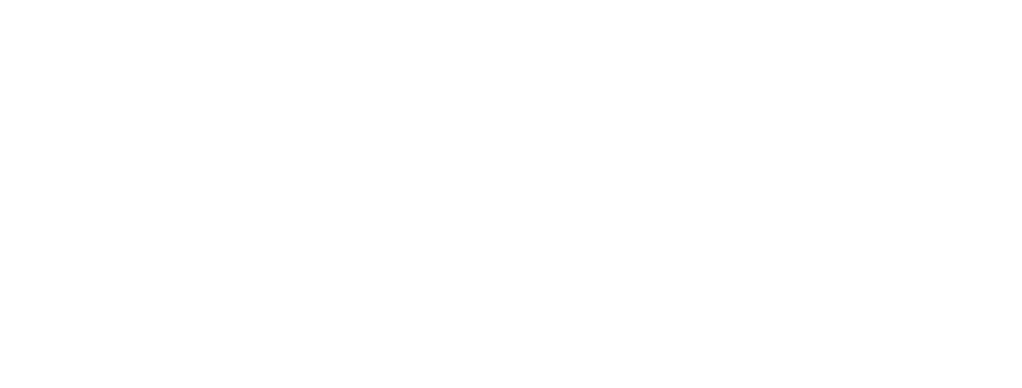
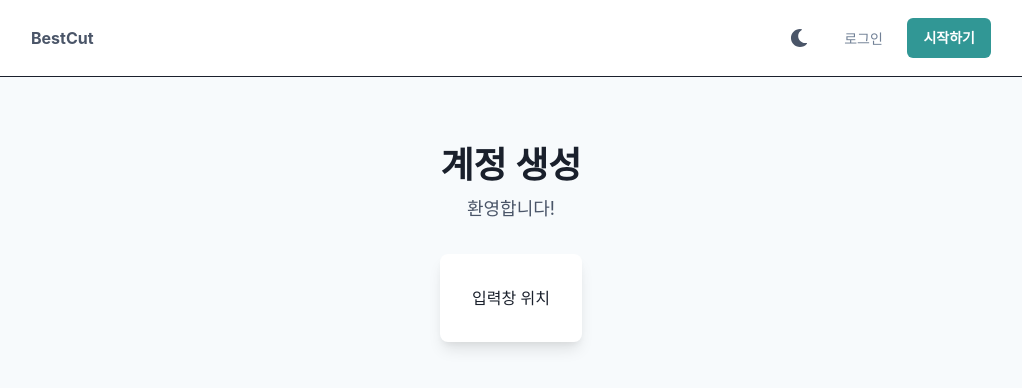
Before and after one commit to kmww/MovieScene, a React (Create React App) app in the folder project/front/: page /signup in a window 1280 px wide. Before the commit this address had no page. Shown: the top 388 px of the page, without its empty margins (129-1151 px from the left). Built offline with nearby package versions, Linux system fonts and the light colour scheme.

Commit message:
feat: 회원가입 페이지 구현

```diff
--- a/project/front/src/App.tsx
+++ b/project/front/src/App.tsx
@@ -4,6 +4,7 @@
 import { BrowserRouter, Route, Routes } from 'react-router-dom';
 import MainPage from './pages/main';
 import FilmDetail from './pages/filmDetail';
+import SignUp from './pages/signUp';
 
 const apolloClient = createApolloClient();
 
@@ -13,6 +14,7 @@
       <BrowserRouter>
         <Routes>
           <Route path="/" element={<MainPage />} />
+          <Route path="/signup" element={<SignUp />} />
           <Route path="/film/:filmId" element={<FilmDetail />} />
         </Routes>
       </BrowserRouter>
--- a/project/front/src/pages/main.tsx
+++ b/project/front/src/pages/main.tsx
@@ -2,12 +2,10 @@
 import FilmList from '../components/film/FilmList';
 import CommonLayout from '../components/CommonLayout';
 import { ReactElement } from 'react';
-import SignUpForm from '../components/auth/SignUpForm';
 
 const MainPage = (): ReactElement => {
   return (
     <CommonLayout>
-      <SignUpForm />
       <Heading size="lg">최고의 장면을 찾아보세요</Heading>
       <FilmList />
     </CommonLayout>
--- /dev/null
+++ b/project/front/src/pages/signUp.tsx
@@ -0,0 +1,18 @@
+import { Box, Flex, useColorModeValue } from '@chakra-ui/react';
+import { ReactElement } from 'react';
+import CommonLayout from '../components/CommonLayout';
+import SignUpForm from '../components/auth/SignUpForm';
+
+const SignUp = (): ReactElement => {
+  return (
+    <Box bg={useColorModeValue('gray.50', 'gray.800')}>
+      <CommonLayout>
+        <Flex align="center" justify="center">
+          <SignUpForm />
+        </Flex>
+      </CommonLayout>
+    </Box>
+  );
+};
+
+export default SignUp;
```
